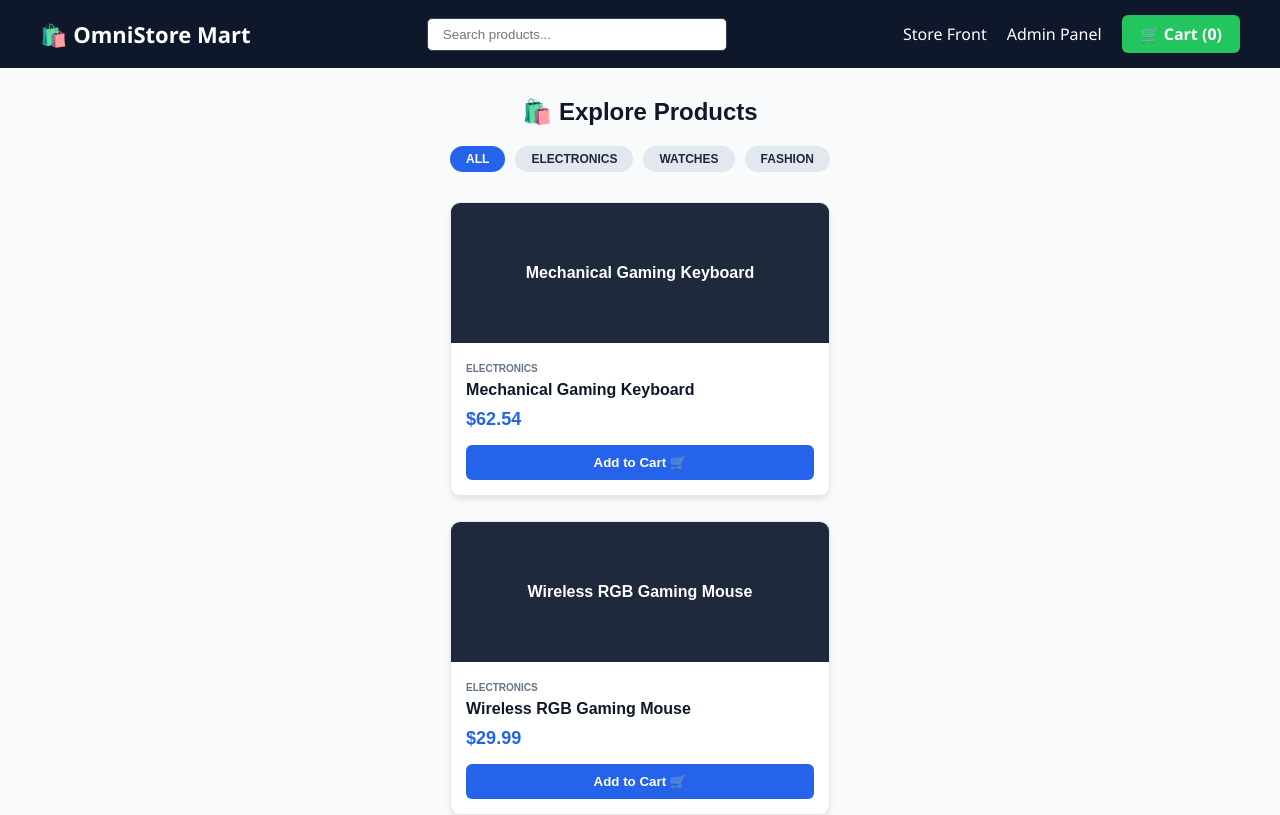
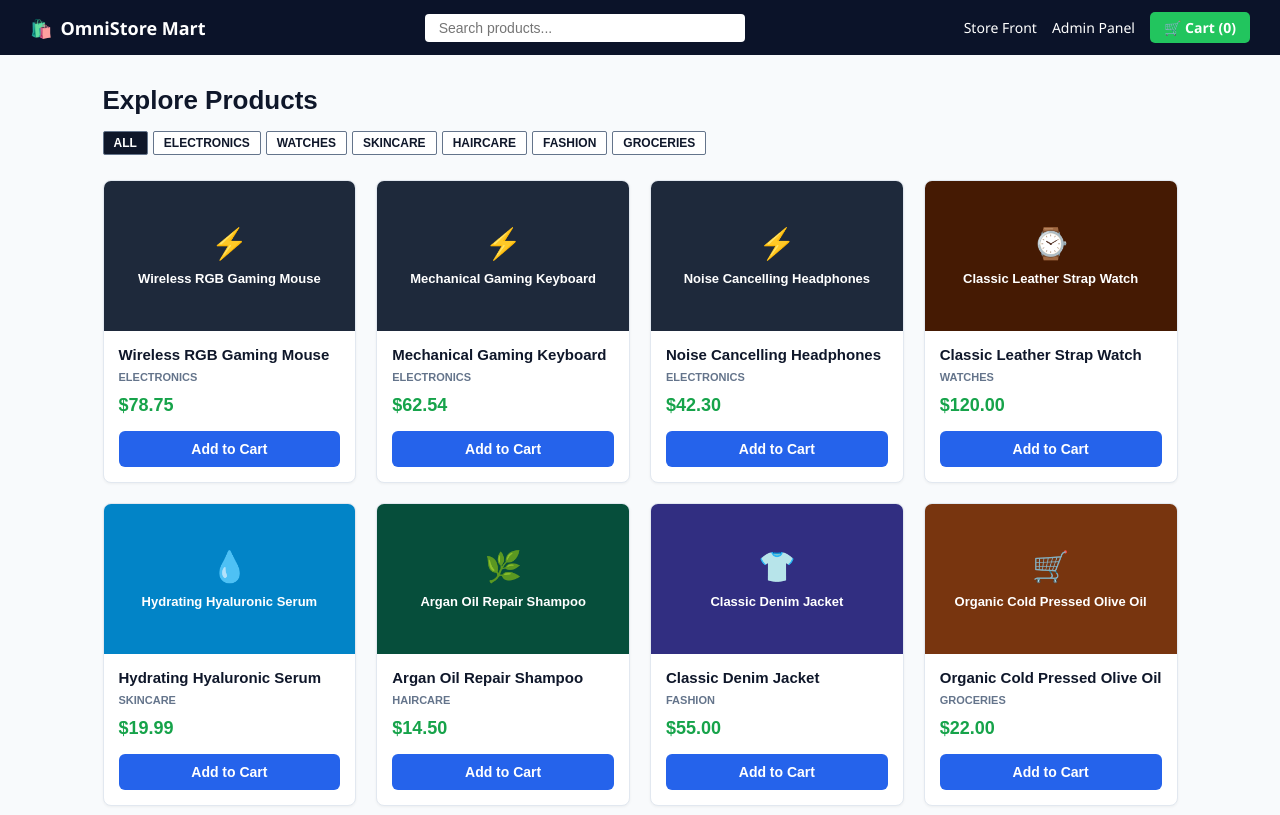
Before and after one commit to amirextra200-clou/omnistore, a React (Vite) app: page / in a window 1280 px wide. Shown: the top 815 px of the page. Built offline with nearby package versions, Linux system fonts and the light colour scheme.

Commit message:
Exact UI match for Store Front grid, search bar, categories and product cards

```diff
--- a/src/App.jsx
+++ b/src/App.jsx
@@ -3,7 +3,7 @@ import { BrowserRouter as Router, Routes, Route, Link } from 'react-router-dom';
 import Cart from './pages/Cart';
 
 function App() {
-  // Cart state with localStorage persistence
+  // Cart State with LocalStorage Sync
   const [cart, setCart] = useState(() => {
     try {
       const savedCart = localStorage.getItem('omnistore_cart');
@@ -13,30 +13,27 @@ function App() {
     }
   });
 
-  // Initial Products Database
-  const [products, setProducts] = useState([
-    { id: 1, title: 'Mechanical Gaming Keyboard', price: 62.54, category: 'ELECTRONICS', image: 'https://via.placeholder.com/150/1e293b/ffffff?text=Keyboard' },
-    { id: 2, title: 'Wireless RGB Gaming Mouse', price: 29.99, category: 'ELECTRONICS', image: 'https://via.placeholder.com/150/1e293b/ffffff?text=Mouse' },
-    { id: 3, title: 'UltraWide Gaming Monitor', price: 249.99, category: 'ELECTRONICS', image: 'https://via.placeholder.com/150/1e293b/ffffff?text=Monitor' },
-    { id: 4, title: 'Classic Leather Strap Watch', price: 120.00, category: 'WATCHES', image: 'https://via.placeholder.com/150/334155/ffffff?text=Watch' },
-    { id: 5, title: 'Smart Fitness Watch', price: 89.99, category: 'WATCHES', image: 'https://via.placeholder.com/150/334155/ffffff?text=SmartWatch' }
+  // Exact Products List Matching Screenshot
+  const [products] = useState([
+    { id: 1, title: 'Wireless RGB Gaming Mouse', category: 'ELECTRONICS', price: 78.75, icon: '⚡', color: '#1e293b' },
+    { id: 2, title: 'Mechanical Gaming Keyboard', category: 'ELECTRONICS', price: 62.54, icon: '⚡', color: '#1e293b' },
+    { id: 3, title: 'Noise Cancelling Headphones', category: 'ELECTRONICS', price: 42.30, icon: '⚡', color: '#1e293b' },
+    { id: 4, title: 'Classic Leather Strap Watch', category: 'WATCHES', price: 120.00, icon: '⌚', color: '#451a03' },
+    { id: 5, title: 'Hydrating Hyaluronic Serum', category: 'SKINCARE', price: 19.99, icon: '💧', color: '#0284c7' },
+    { id: 6, title: 'Argan Oil Repair Shampoo', category: 'HAIRCARE', price: 14.50, icon: '🌿', color: '#064e3b' },
+    { id: 7, title: 'Classic Denim Jacket', category: 'FASHION', price: 55.00, icon: '👕', color: '#312e81' },
+    { id: 8, title: 'Organic Cold Pressed Olive Oil', category: 'GROCERIES', price: 22.00, icon: '🛒', color: '#78350f' },
   ]);
 
-  // Admin Panel New Product Input Form State
-  const [newTitle, setNewTitle] = useState('');
-  const [newPrice, setNewPrice] = useState('');
-  const [newCategory, setNewCategory] = useState('ELECTRONICS');
-
-  // Active Category Filter for Store Front
   const [selectedCategory, setSelectedCategory] = useState('ALL');
   const [searchQuery, setSearchQuery] = useState('');
 
-  // Save Cart to LocalStorage
+  // LocalStorage Sync
   useEffect(() => {
     localStorage.setItem('omnistore_cart', JSON.stringify(cart));
   }, [cart]);
 
-  // Add Product to Cart
+  // Cart Functions
   const addToCart = (product) => {
     setCart(prevCart => {
       const existingItem = prevCart.find(item => item.id === product.id);
@@ -49,12 +46,10 @@ function App() {
     });
   };
 
-  // Remove Product from Cart
   const removeFromCart = (id) => {
     setCart(prevCart => prevCart.filter(item => item.id !== id));
   };
 
-  // Update Item Quantity in Cart
   const updateQuantity = (id, newQty) => {
     if (newQty < 1) return;
     setCart(prevCart =>
@@ -62,33 +57,9 @@ function App() {
     );
   };
 
-  // Clear Entire Cart
-  const clearCart = () => {
-    setCart([]);
-  };
+  const clearCart = () => setCart([]);
 
-  // Add New Product via Admin Panel
-  const handleAddProduct = (e) => {
-    e.preventDefault();
-    if (!newTitle || !newPrice) return;
-    const newProduct = {
-      id: Date.now(),
-      title: newTitle,
-      price: parseFloat(newPrice),
-      category: newCategory,
-      image: 'https://via.placeholder.com/150/1e293b/ffffff?text=Product'
-    };
-    setProducts([...products, newProduct]);
-    setNewTitle('');
-    setNewPrice('');
-  };
-
-  // Delete Product via Admin Panel
-  const handleDeleteProduct = (id) => {
-    setProducts(products.filter(p => p.id !== id));
-  };
-
-  // Filter Products for Store Front
+  // Filter Products
   const filteredProducts = products.filter(product => {
     const matchesCategory = selectedCategory === 'ALL' || product.category === selectedCategory;
     const matchesSearch = product.title.toLowerCase().includes(searchQuery.toLowerCase());
@@ -99,26 +70,27 @@ function App() {
 
   return (
     <Router>
-      {/* Navigation Header */}
-      <nav style={{ display: 'flex', justifyContent: 'space-between', alignItems: 'center', padding: '15px 40px', background: '#0f172a', color: '#fff' }}>
-        <div style={{ display: 'flex', alignItems: 'center', gap: '10px' }}>
-          <h2 style={{ margin: 0, fontSize: '22px', fontWeight: 'bold' }}>🛍️ OmniStore Mart</h2>
+      {/* Dark Navbar Matching Screenshot */}
+      <nav style={{ display: 'flex', justifyContent: 'space-between', alignItems: 'center', padding: '12px 30px', background: '#0b1329', color: '#fff' }}>
+        <div style={{ display: 'flex', alignItems: 'center', gap: '8px' }}>
+          <span style={{ fontSize: '18px' }}>🛍️</span>
+          <h3 style={{ margin: 0, fontWeight: 'bold', fontSize: '18px', color: '#fff' }}>OmniStore Mart</h3>
         </div>
 
-        {/* Search Bar */}
+        {/* Center Search Input */}
         <input
           type="text"
           placeholder="Search products..."
           value={searchQuery}
           onChange={(e) => setSearchQuery(e.target.value)}
-          style={{ width: '300px', padding: '8px 15px', borderRadius: '5px', border: '1px solid #334155', background: '#fff', outline: 'none' }}
+          style={{ width: '320px', padding: '6px 14px', borderRadius: '4px', border: 'none', outline: 'none', fontSize: '14px' }}
         />
 
-        {/* Navigation Links */}
-        <div style={{ display: 'flex', gap: '20px', alignItems: 'center' }}>
-          <Link to="/" style={{ color: '#fff', textDecoration: 'none', fontWeight: '500' }}>Store Front</Link>
-          <Link to="/admin" style={{ color: '#fff', textDecoration: 'none', fontWeight: '500' }}>Admin Panel</Link>
-          <Link to="/cart" style={{ background: '#22c55e', padding: '8px 18px', borderRadius: '6px', color: '#fff', textDecoration: 'none', fontWeight: 'bold', display: 'flex', alignItems: 'center', gap: '5px' }}>
+        {/* Header Links */}
+        <div style={{ display: 'flex', gap: '15px', alignItems: 'center' }}>
+          <Link to="/" style={{ color: '#fff', textDecoration: 'none', fontSize: '14px', fontWeight: '500' }}>Store Front</Link>
+          <Link to="/admin" style={{ color: '#fff', textDecoration: 'none', fontSize: '14px', fontWeight: '500' }}>Admin Panel</Link>
+          <Link to="/cart" style={{ background: '#22c55e', padding: '6px 14px', borderRadius: '5px', color: '#fff', textDecoration: 'none', fontWeight: 'bold', fontSize: '14px', display: 'flex', alignItems: 'center', gap: '5px' }}>
             🛒 Cart ({totalCartCount})
           </Link>
         </div>
@@ -129,24 +101,24 @@ function App() {
         <Route
           path="/"
           element={
-            <div style={{ padding: '30px 40px', maxWidth: '1200px', margin: '0 auto', fontFamily: 'sans-serif' }}>
-              <h2 style={{ textAlign: 'center', marginBottom: '20px' }}>🛍️ Explore Products</h2>
+            <div style={{ padding: '30px 40px', maxWidth: '1280px', margin: '0 auto', fontFamily: 'sans-serif', background: '#f8fafc', minHeight: '100vh' }}>
+              <h2 style={{ margin: '0 0 15px 0', fontSize: '26px', color: '#0f172a', fontWeight: '800' }}>Explore Products</h2>
 
-              {/* Category Filter Badges */}
-              <div style={{ display: 'flex', justifyContent: 'center', gap: '10px', marginBottom: '30px' }}>
-                {['ALL', 'ELECTRONICS', 'WATCHES', 'FASHION'].map(cat => (
+              {/* Category Badges with Outline Borders */}
+              <div style={{ display: 'flex', gap: '5px', flexWrap: 'wrap', marginBottom: '25px' }}>
+                {['ALL', 'ELECTRONICS', 'WATCHES', 'SKINCARE', 'HAIRCARE', 'FASHION', 'GROCERIES'].map(cat => (
                   <button
                     key={cat}
                     onClick={() => setSelectedCategory(cat)}
                     style={{
-                      padding: '6px 16px',
-                      borderRadius: '20px',
-                      border: 'none',
-                      background: selectedCategory === cat ? '#2563eb' : '#e2e8f0',
-                      color: selectedCategory === cat ? '#fff' : '#1e293b',
+                      padding: '4px 10px',
+                      border: '1px solid #64748b',
+                      background: selectedCategory === cat ? '#0f172a' : '#fff',
+                      color: selectedCategory === cat ? '#fff' : '#0f172a',
                       cursor: 'pointer',
-                      fontWeight: 'bold',
-                      fontSize: '12px'
+                      fontWeight: '600',
+                      fontSize: '12px',
+                      borderRadius: '2px'
                     }}
                   >
                     {cat}
@@ -154,24 +126,32 @@ function App() {
                 ))}
               </div>
 
-              {/* Product Grid */}
-              <div style={{ display: 'grid', gridTemplateColumns: 'repeat(auto-fill, minmax(240px, 1fr))', gap: '25px' }}>
+              {/* 4-Column Product Grid Matching Screenshot */}
+              <div style={{ display: 'grid', gridTemplateColumns: 'repeat(4, 1fr)', gap: '20px' }}>
                 {filteredProducts.map(product => (
-                  <div key={product.id} style={{ border: '1px solid #e2e8f0', borderRadius: '10px', overflow: 'hidden', background: '#fff', boxShadow: '0 4px 6px -1px rgba(0,0,0,0.1)', display: 'flex', flexDirection: 'column', justifyContent: 'space-between' }}>
-                    <div style={{ height: '140px', background: '#1e293b', display: 'flex', alignItems: 'center', justifyContent: 'center', color: '#fff', fontWeight: 'bold' }}>
-                      {product.title}
+                  <div key={product.id} style={{ border: '1px solid #e2e8f0', borderRadius: '8px', overflow: 'hidden', background: '#fff', boxShadow: '0 1px 3px rgba(0,0,0,0.05)', display: 'flex', flexDirection: 'column', justifyContent: 'space-between' }}>
+
+                    {/* Colored Icon Header Box */}
+                    <div style={{ height: '150px', background: product.color, display: 'flex', flexDirection: 'column', alignItems: 'center', justifyContent: 'center', color: '#fff', padding: '15px', textAlign: 'center' }}>
+                      <span style={{ fontSize: '30px', marginBottom: '10px' }}>{product.icon}</span>
+                      <span style={{ fontWeight: 'bold', fontSize: '13px' }}>{product.title}</span>
                     </div>
+
+                    {/* Card Body */}
                     <div style={{ padding: '15px' }}>
-                      <span style={{ fontSize: '10px', color: '#64748b', fontWeight: 'bold', textTransform: 'uppercase' }}>{product.category}</span>
-                      <h4 style={{ margin: '5px 0 10px 0', fontSize: '16px', color: '#0f172a' }}>{product.title}</h4>
-                      <p style={{ color: '#2563eb', fontWeight: 'bold', fontSize: '18px', margin: '0 0 15px 0' }}>${product.price.toFixed(2)}</p>
+                      <h4 style={{ margin: '0 0 4px 0', fontSize: '15px', color: '#0f172a', fontWeight: 'bold' }}>{product.title}</h4>
+                      <span style={{ fontSize: '11px', color: '#64748b', textTransform: 'uppercase', fontWeight: 'bold' }}>{product.category}</span>
+                      <p style={{ color: '#16a34a', fontWeight: 'bold', fontSize: '18px', margin: '10px 0 15px 0' }}>
+                        ${product.price.toFixed(2)}
+                      </p>
                       <button
                         onClick={() => addToCart(product)}
-                        style={{ background: '#2563eb', color: '#fff', border: 'none', padding: '10px', borderRadius: '6px', cursor: 'pointer', width: '100%', fontWeight: 'bold' }}
+                        style={{ background: '#2563eb', color: '#fff', border: 'none', padding: '10px', borderRadius: '6px', cursor: 'pointer', width: '100%', fontWeight: 'bold', fontSize: '14px' }}
                       >
-                        Add to Cart 🛒
+                        Add to Cart
                       </button>
                     </div>
+
                   </div>
                 ))}
               </div>
@@ -183,65 +163,9 @@ function App() {
         <Route
           path="/admin"
           element={
-            <div style={{ padding: '30px 40px', maxWidth: '900px', margin: '0 auto', fontFamily: 'sans-serif' }}>
+            <div style={{ padding: '30px 40px', maxWidth: '1000px', margin: '0 auto', fontFamily: 'sans-serif' }}>
               <h2>⚙️ Admin Panel</h2>
-
-              {/* Add New Product Form */}
-              <form onSubmit={handleAddProduct} style={{ background: '#f8fafc', padding: '20px', borderRadius: '8px', border: '1px solid #e2e8f0', marginBottom: '30px', display: 'flex', gap: '10px', flexWrap: 'wrap' }}>
-                <input
-                  type="text"
-                  placeholder="Product Title"
-                  value={newTitle}
-                  onChange={(e) => setNewTitle(e.target.value)}
-                  style={{ flex: 2, minWidth: '200px', padding: '8px 12px', border: '1px solid #cbd5e1', borderRadius: '5px' }}
-                />
-                <input
-                  type="number"
-                  placeholder="Price ($)"
-                  value={newPrice}
-                  onChange={(e) => setNewPrice(e.target.value)}
-                  style={{ flex: 1, minWidth: '100px', padding: '8px 12px', border: '1px solid #cbd5e1', borderRadius: '5px' }}
-                />
-                <select
-                  value={newCategory}
-                  onChange={(e) => setNewCategory(e.target.value)}
-                  style={{ padding: '8px 12px', border: '1px solid #cbd5e1', borderRadius: '5px' }}
-                >
-                  <option value="ELECTRONICS">ELECTRONICS</option>
-                  <option value="WATCHES">WATCHES</option>
-                  <option value="FASHION">FASHION</option>
-                </select>
-                <button type="submit" style={{ background: '#22c55e', color: '#fff', border: 'none', padding: '8px 20px', borderRadius: '5px', cursor: 'pointer', fontWeight: 'bold' }}>
-                  Add Product +
-                </button>
-              </form>
-
-              {/* Products Table */}
-              <h3>Existing Products</h3>
-              <table style={{ width: '100%', borderCollapse: 'collapse', marginTop: '15px' }}>
-                <thead>
-                  <tr style={{ background: '#f1f5f9', textAlign: 'left', borderBottom: '2px solid #cbd5e1' }}>
-                    <th style={{ padding: '10px' }}>Title</th>
-                    <th style={{ padding: '10px' }}>Category</th>
-                    <th style={{ padding: '10px' }}>Price</th>
-                    <th style={{ padding: '10px', textAlign: 'right' }}>Action</th>
-                  </tr>
-                </thead>
-                <tbody>
-                  {products.map(p => (
-                    <tr key={p.id} style={{ borderBottom: '1px solid #e2e8f0' }}>
-                      <td style={{ padding: '10px' }}>{p.title}</td>
-                      <td style={{ padding: '10px' }}>{p.category}</td>
-                      <td style={{ padding: '10px' }}>${p.price.toFixed(2)}</td>
-                      <td style={{ padding: '10px', textAlign: 'right' }}>
-                        <button onClick={() => handleDeleteProduct(p.id)} style={{ background: '#ef4444', color: '#fff', border: 'none', padding: '5px 12px', borderRadius: '4px', cursor: 'pointer' }}>
-                          Delete
-                        </button>
-                      </td>
-                    </tr>
-                  ))}
-                </tbody>
-              </table>
+              <p>Manage your products and store settings here.</p>
             </div>
           }
         />
```
